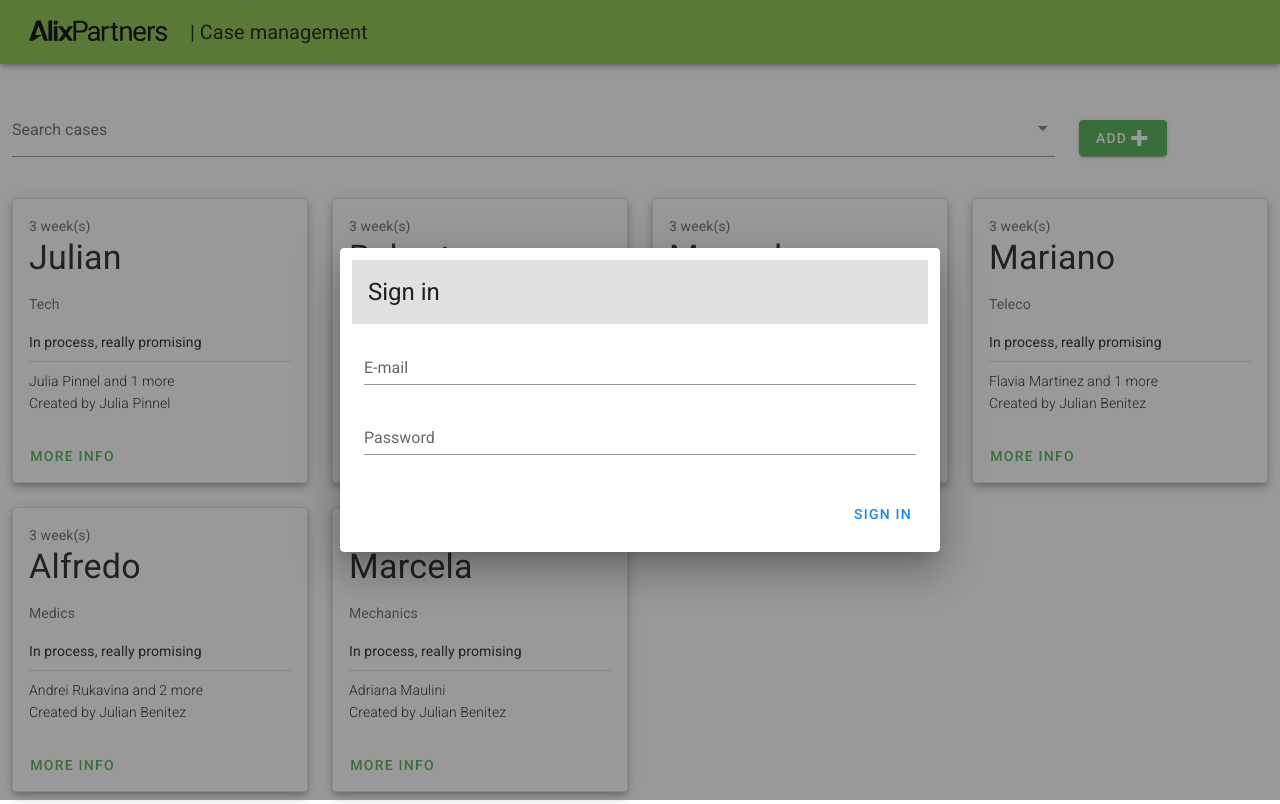
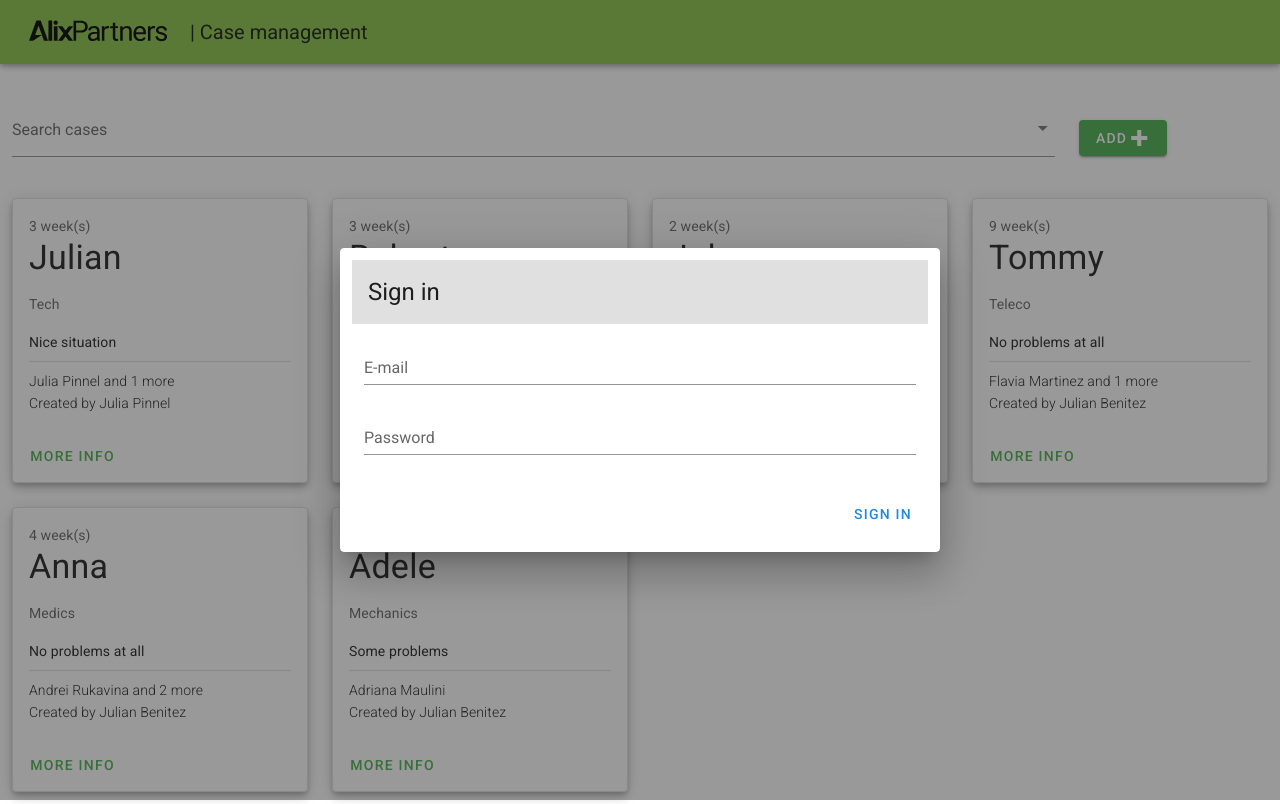
Before and after one commit to elAgala/alixpartners_challenge, a Vue app: page / in a window 1280 px wide. Built offline with nearby package versions, Linux system fonts and the light colour scheme.

Commit message:
Finished the Readme and modified defaultData

```diff
--- a/src/assets/defaultData.js
+++ b/src/assets/defaultData.js
@@ -38,7 +38,7 @@ const initialCases = [
   {
     clientName: 'Julian',
     industry: 'Tech',
-    situation: 'In process, really promising',
+    situation: 'Nice situation',
     approach: 'By LinkedIn',
     outcome: 'Almost successful',
     duration: 3,
@@ -46,52 +46,52 @@ const initialCases = [
     creator: users[0]
   },
   {
-    clientName: 'Roberto',
+    clientName: 'Robert',
     industry: 'Electronics',
-    situation: 'In process, really promising',
+    situation: 'Nice situation',
     approach: 'By LinkedIn',
-    outcome: 'Almost successful',
+    outcome: 'Bad result',
     duration: 3,
     employees: ['Andrei Rukavina', 'Julian Benitez'],
     creator: users[0]
   },
   {
-    clientName: 'Manuel',
+    clientName: 'John',
     industry: 'Phisics',
-    situation: 'In process, really promising',
+    situation: 'Ended with some problems',
     approach: 'By LinkedIn',
     outcome: 'Almost successful',
-    duration: 3,
+    duration: 2,
     employees: ['Flavia Martinez'],
     creator: users[1]
   },
   {
-    clientName: 'Mariano',
+    clientName: 'Tommy',
     industry: 'Teleco',
-    situation: 'In process, really promising',
+    situation: 'No problems at all',
     approach: 'By LinkedIn',
     outcome: 'Almost successful',
-    duration: 3,
+    duration: 9,
     employees: ['Flavia Martinez', 'Julia Pinnel'],
     creator: users[4]
   },
   {
-    clientName: 'Alfredo',
+    clientName: 'Anna',
     industry: 'Medics',
-    situation: 'In process, really promising',
+    situation: 'No problems at all',
     approach: 'By LinkedIn',
     outcome: 'Almost successful',
-    duration: 3,
+    duration: 4,
     employees: ['Andrei Rukavina', 'Julian Benitez', 'Julia Pinnel'],
     creator: users[4]
   },
   {
-    clientName: 'Marcela',
+    clientName: 'Adele',
     industry: 'Mechanics',
-    situation: 'In process, really promising',
+    situation: 'Some problems',
     approach: 'By LinkedIn',
-    outcome: 'Almost successful',
-    duration: 3,
+    outcome: 'Great result',
+    duration: 7,
     employees: ['Adriana Maulini'],
     creator: users[4]
   },
```
Also changed, not shown: 1 other file (tests, documents, lock files or other folders).
